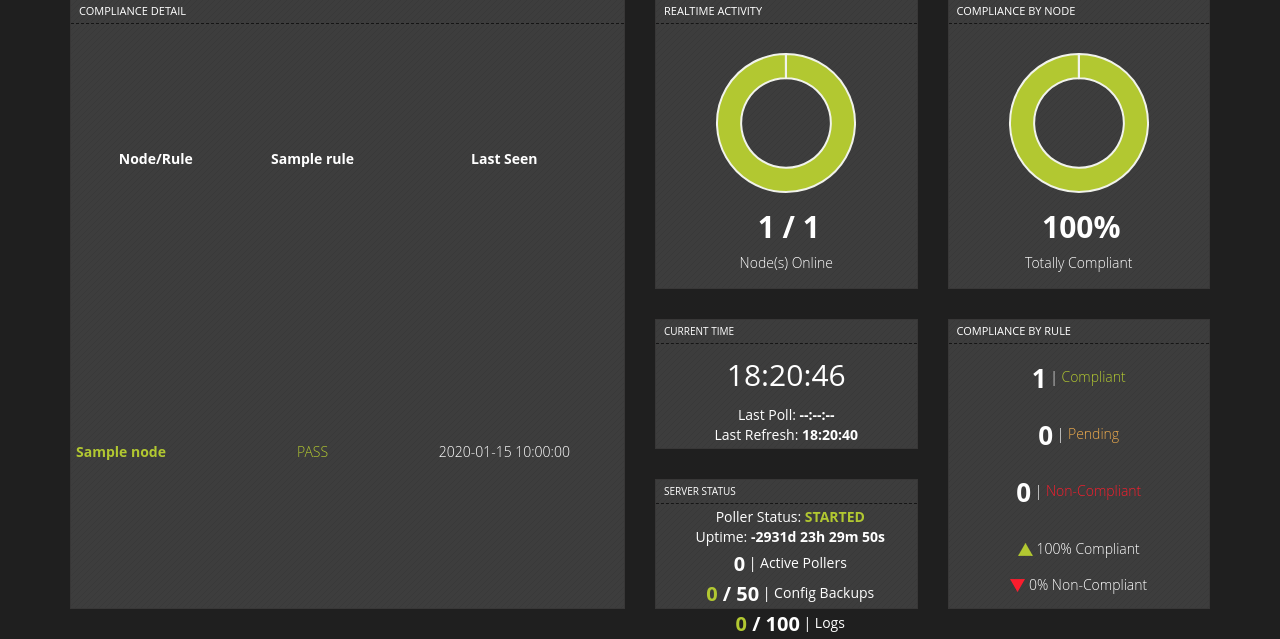
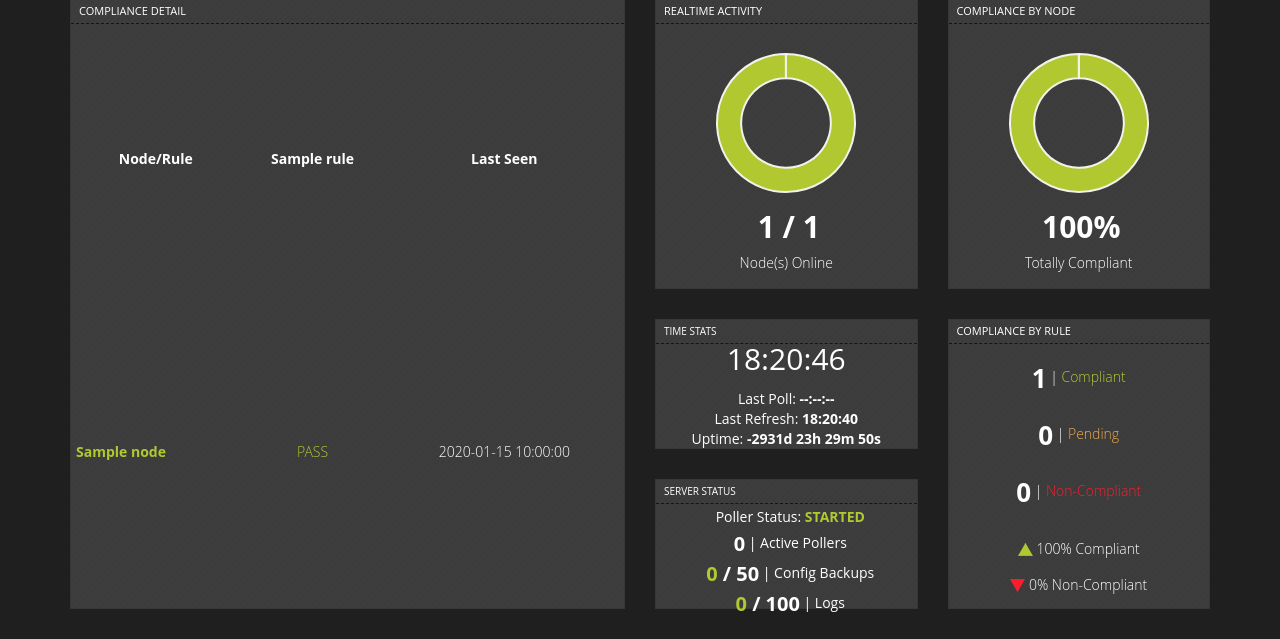
Before and after one commit to certanet/NetWatch, a Flask app: page / in a window 1280 px wide. Shown: the part 223-862 px from the top of the page. Run offline with Flask 2, Linux system fonts and the light colour scheme; tables that the repository leaves empty hold one stand-in row (values such as "Sample post"); parts of the project's set-up code (start-up, migrations or seed data) failed here and were passed over; some libraries are stand-ins or nearby versions; some web fonts are replaced.

Commit message:
Moved uptime to Time Stats

```diff
--- a/netwatch/templates/index.html
+++ b/netwatch/templates/index.html
@@ -83,13 +83,14 @@
     <div class="col-sm-3 col-lg-3">
         <!-- TIME BLOCK -->
         <div class="half-unit">
-          <dtitle>Current Time</dtitle>
-          <hr style="margin-bottom:1px;">
+          <dtitle>Time Stats</dtitle>
+          <hr style="margin-bottom:-15px;">
           <div class="clockcenter">
             <digiclock>--:--:--</digiclock>
             <p>
               Last Poll: <b id="pollclock">{{ last_poll }}</b><br>
-              Last Refresh: <b id="refreshclock">--:--:--</b>
+              Last Refresh: <b id="refreshclock">--:--:--</b><br>
+              Uptime: <b>{{ uptime }}</b>
             </p>
           </div>
         </div>
@@ -109,8 +110,7 @@
             {% endif %}
             </b></p>
 
-            <br>
-            <p>Uptime: <b>{{ uptime }}</b></p>
+
             <br>
 
             <p><bold>{{ no_active_pollers }}</bold> | Active Pollers</p>
```
